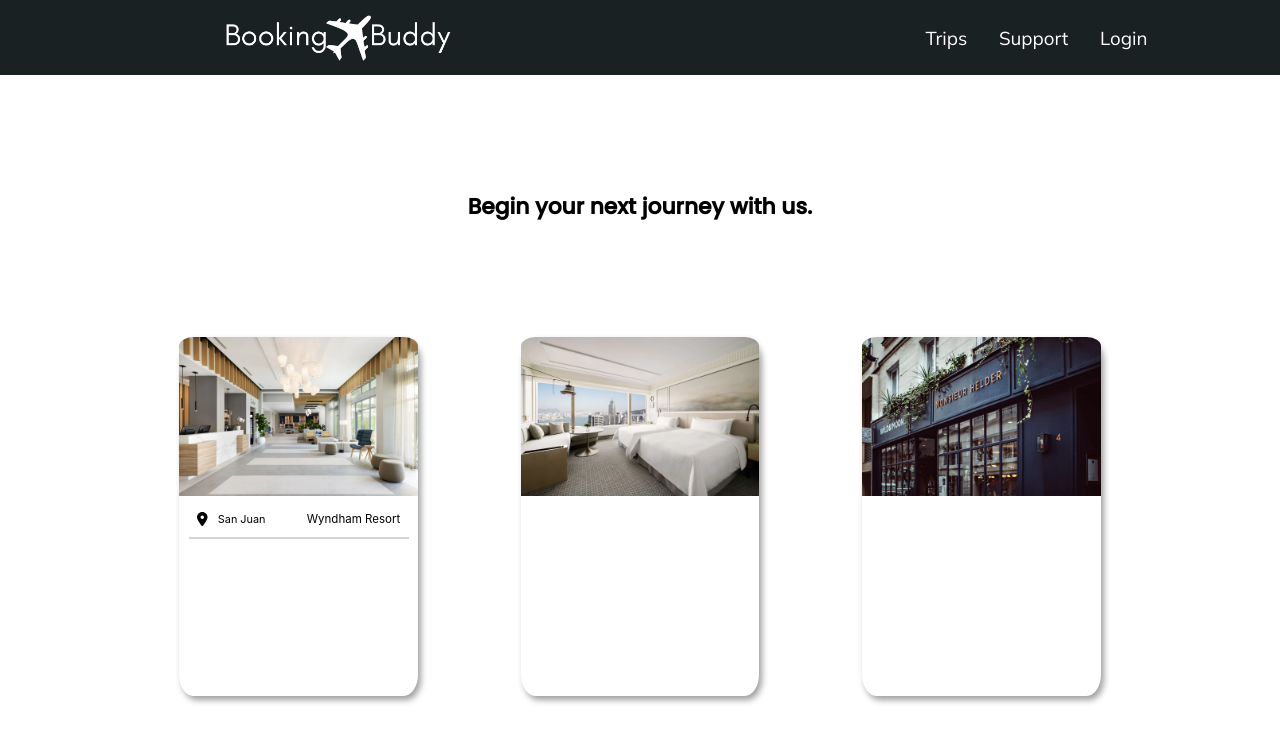
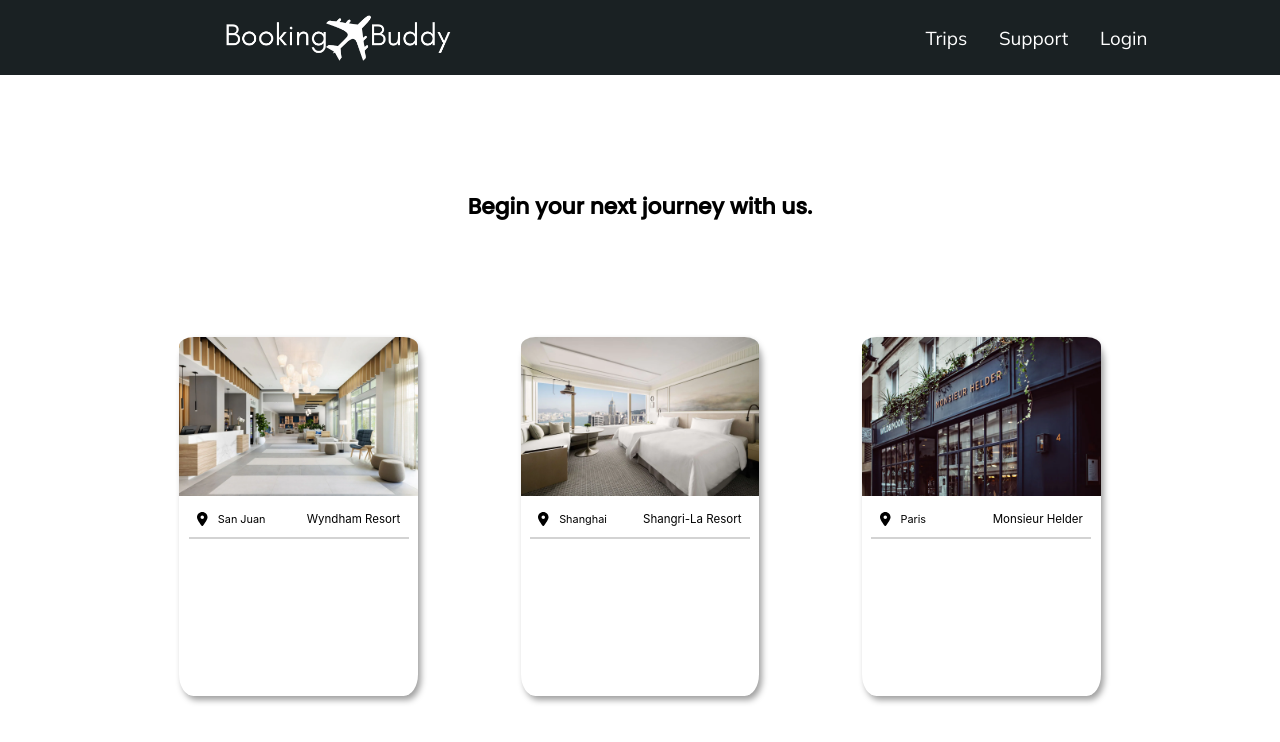
Before and after one commit to mm2023git/Booking-Mock-App, a React (Create React App) app in the folder frontend/: page / in a window 1280 px wide. Shown: the top 742 px of the page. Built offline with nearby package versions, Linux system fonts and the light colour scheme; no server answers.

Commit message:
fixed reference to deleted file

```diff
--- a/frontend/src/components/Home.jsx
+++ b/frontend/src/components/Home.jsx
@@ -2,7 +2,6 @@ import hotel from './images/hotel.jpeg'
 import hotel1 from './images/hotel1.jpeg'
 import hotel2 from './images/hotel2.jpeg'
 import './Home.css'
-import './icons'
 import {FontAwesomeIcon} from "@fortawesome/react-fontawesome"
 import { faLocationDot } from '@fortawesome/free-solid-svg-icons'
 
@@ -28,10 +27,24 @@ function Home(){
 
                 <div className='hotel-example'>
                     <img src= {hotel1} className = "hotelimg" alt='hotel'/>
+                    <div className='lower-box'>
+                        <div className='price-bar'>
+                            <FontAwesomeIcon icon = {faLocationDot} className="pinicon" />
+                            <p className='location'>Shanghai</p>
+                            <p className='hotel-name'>Shangri-La Resort</p>
+                        </div>
+                    </div>
                 </div>
 
                 <div className='hotel-example'>
                     <img src= {hotel2} className = "hotelimg" alt='hotel'/>
+                    <div className='lower-box'>
+                        <div className='price-bar'>
+                            <FontAwesomeIcon icon = {faLocationDot} className="pinicon" />
+                            <p className='location'>Paris</p>
+                            <p className='hotel-name'>Monsieur Helder</p>
+                        </div>
+                    </div>
                 </div>
 
             </div>
```
